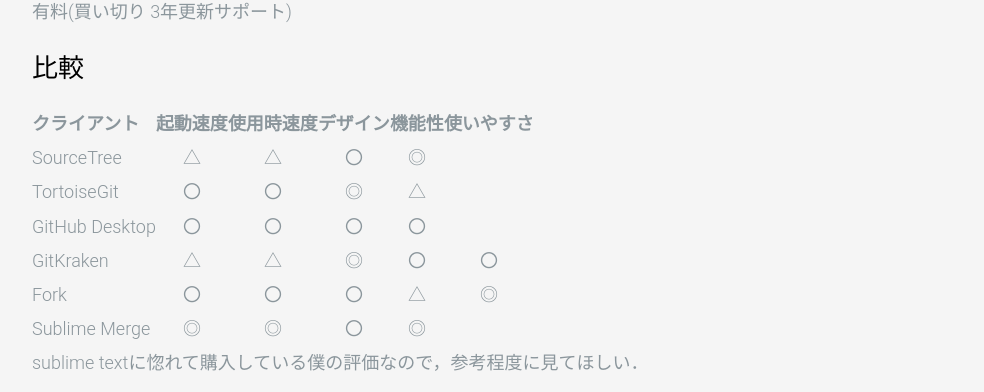
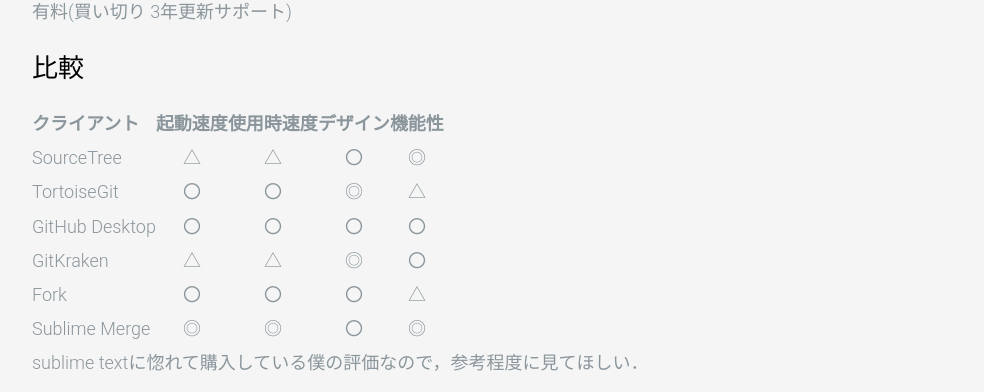
Before and after one commit to WakuwakuP/wakuwakup.github.io, a Jekyll site: the page built from _posts/2019-05-07-git-gui-client-review.md, in a window 1280 px wide and 900 px high, scrolled down 3201 px. Shown: the part 147-539 px from the top of the window, without its empty margins (138-1122 px from the left). Built offline with Jekyll 4.4.1, drawn with Linux system fonts in a browser that asks for light colours; nearby versions of some CDN libraries; comment, search, counter and statistics services are not loaded.

Commit message:
Update 2019-05-07-git-gui-client-review.md

```diff
--- a/_posts/2019-05-07-git-gui-client-review.md
+++ b/_posts/2019-05-07-git-gui-client-review.md
@@ -102,13 +102,13 @@
 
 ## 比較
 
-|クライアント|起動速度|使用時速度|デザイン|機能性|使いやすさ|
-|:--|:-:|:-:|:-:|:-:|:-:|
+|クライアント|起動速度|使用時速度|デザイン|機能性|
+|:--|:-:|:-:|:-:|:-:|
 |SourceTree|△|△|〇|◎|
 |TortoiseGit|〇|〇|◎|△|
 |GitHub Desktop|〇|〇|〇|〇|
-|GitKraken|△|△|◎|〇|〇|
-|Fork|〇|〇|〇|△|◎|
+|GitKraken|△|△|◎|〇|
+|Fork|〇|〇|〇|△|
 |Sublime Merge|◎|◎|〇|◎|
 
 sublime textに惚れて購入している僕の評価なので，参考程度に見てほしい．
```
